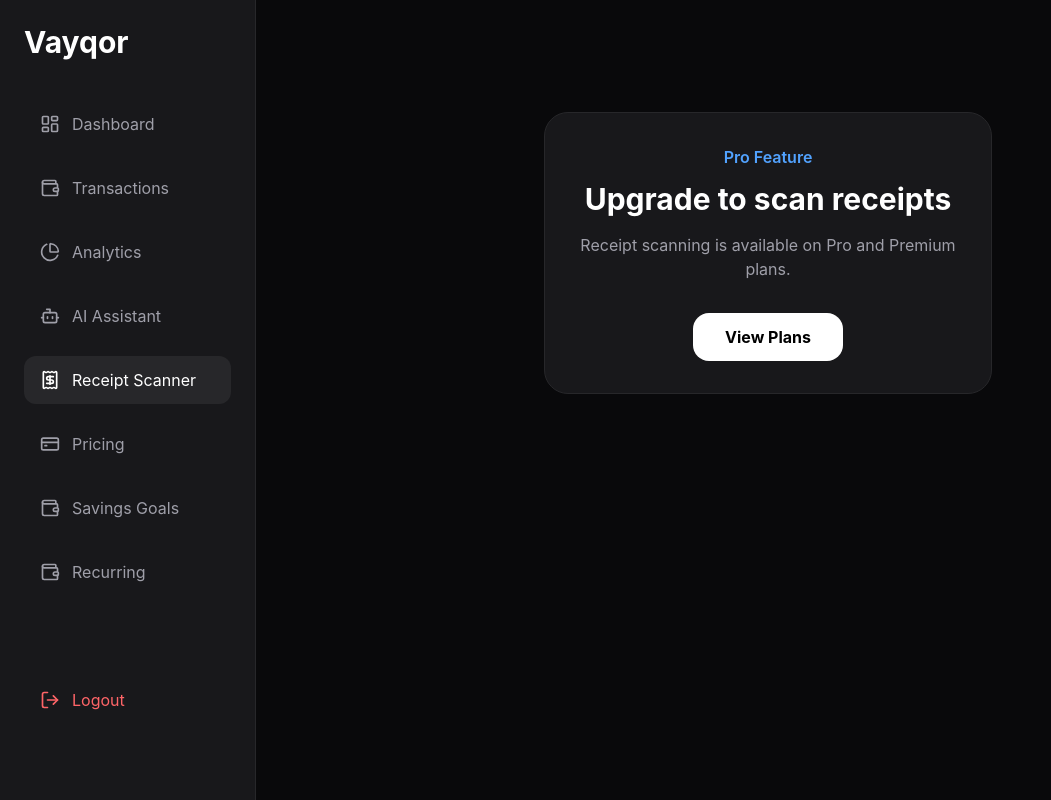
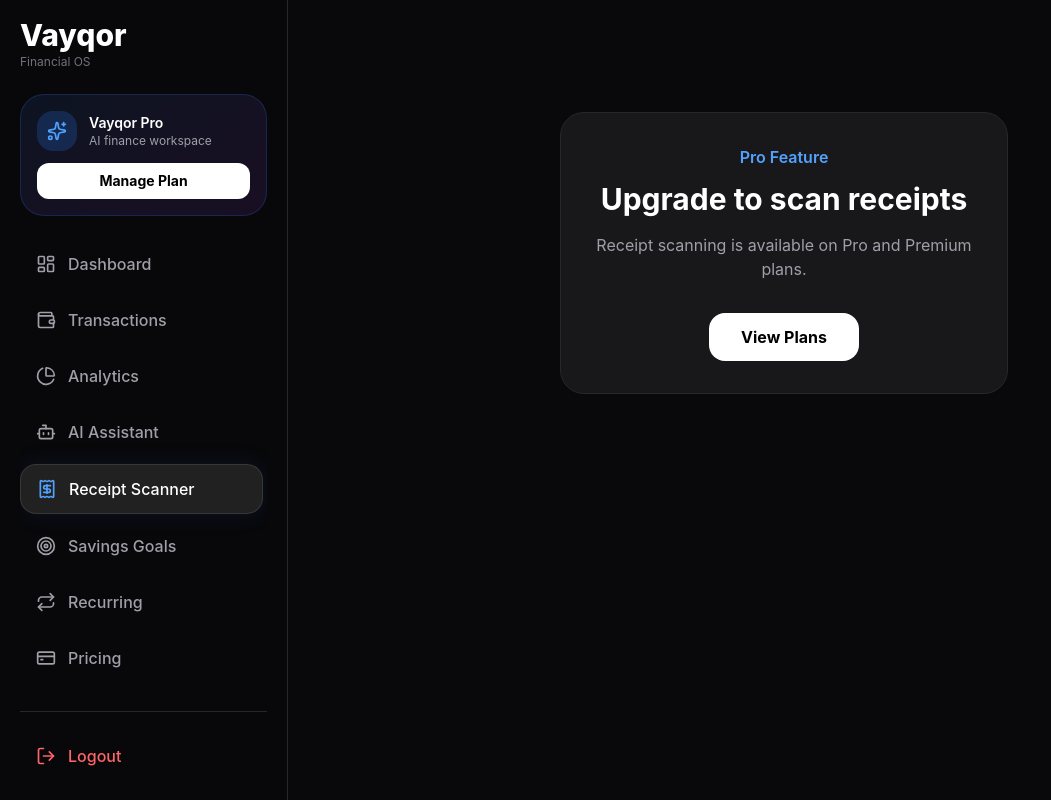
Before and after one commit to balqiskay/finsight-ai, a React (Vite) app in the folder client/: page /receipt-scanner in a window 1280 px wide. Shown: the whole page, without its empty margins (0-1051 px from the left). Built offline with nearby package versions, Linux system fonts and the light colour scheme; no server answers.

Commit message:
Upgrade sidebar UI

```diff
--- a/client/src/components/Sidebar.jsx
+++ b/client/src/components/Sidebar.jsx
@@ -8,6 +8,9 @@ import {
   Bot,
   Receipt,
   CreditCard,
+  Target,
+  Repeat,
+  Sparkles,
 } from "lucide-react";
 
 import {
@@ -21,17 +24,61 @@ function Sidebar() {
   const navigate = useNavigate();
   const location = useLocation();
 
-  const [isOpen, setIsOpen] = useState(false);
+  const [isOpen, setIsOpen] =
+    useState(false);
 
   const logout = () => {
     localStorage.removeItem("token");
     navigate("/login");
   };
 
+  const navItems = [
+    {
+      label: "Dashboard",
+      path: "/dashboard",
+      icon: <LayoutDashboard size={20} />,
+    },
+    {
+      label: "Transactions",
+      path: "/transactions",
+      icon: <Wallet size={20} />,
+    },
+    {
+      label: "Analytics",
+      path: "/analytics",
+      icon: <PieChart size={20} />,
+    },
+    {
+      label: "AI Assistant",
+      path: "/assistant",
+      icon: <Bot size={20} />,
+    },
+    {
+      label: "Receipt Scanner",
+      path: "/receipt-scanner",
+      icon: <Receipt size={20} />,
+    },
+    {
+      label: "Savings Goals",
+      path: "/savings",
+      icon: <Target size={20} />,
+    },
+    {
+      label: "Recurring",
+      path: "/recurring",
+      icon: <Repeat size={20} />,
+    },
+    {
+      label: "Pricing",
+      path: "/pricing",
+      icon: <CreditCard size={20} />,
+    },
+  ];
+
   const navItemClass = (path) =>
     location.pathname === path
-      ? "flex items-center gap-3 text-white bg-zinc-800 px-4 py-3 rounded-xl w-full"
-      : "flex items-center gap-3 text-zinc-400 hover:text-white px-4 py-3 rounded-xl w-full hover:bg-zinc-800 transition";
+      ? "flex items-center gap-3 text-white bg-white/10 border border-white/10 px-4 py-3 rounded-2xl w-full shadow-[0_0_25px_rgba(59,130,246,0.10)]"
+      : "flex items-center gap-3 text-zinc-400 hover:text-white px-4 py-3 rounded-2xl w-full hover:bg-zinc-800/80 transition";
 
   const handleNavigate = (path) => {
     navigate(path);
@@ -42,7 +89,7 @@ function Sidebar() {
     <>
       <button
         onClick={() => setIsOpen(true)}
-        className="md:hidden fixed top-4 left-4 z-50 bg-zinc-900 text-white p-3 rounded-xl border border-zinc-800"
+        className="md:hidden fixed top-4 left-4 z-50 bg-zinc-900/90 backdrop-blur-xl text-white p-3 rounded-2xl border border-zinc-800 shadow-xl"
       >
         <Menu size={22} />
       </button>
@@ -50,110 +97,104 @@ function Sidebar() {
       {isOpen && (
         <div
           onClick={() => setIsOpen(false)}
-          className="md:hidden fixed inset-0 bg-black/60 z-40"
+          className="md:hidden fixed inset-0 bg-black/70 backdrop-blur-sm z-40"
         />
       )}
 
-      <div
+      <aside
         className={`
-          fixed md:static top-0 left-0 z-50
-          w-64 min-h-screen bg-zinc-900 border-r border-zinc-800 p-6
+          fixed md:sticky top-0 left-0 z-50
+          w-72 min-h-screen h-screen bg-zinc-950/95 backdrop-blur-xl
+          border-r border-zinc-800 p-5
           transform transition-transform duration-300
           ${isOpen ? "translate-x-0" : "-translate-x-full"}
           md:translate-x-0
+          flex flex-col
         `}
       >
-        <div className="flex items-center justify-between mb-10">
-          <h1 className="text-3xl font-bold text-white">
+        <div className="flex items-center justify-between mb-6">
+          <button
+            onClick={() => handleNavigate("/dashboard")}
+            className="text-left"
+          >
+            <h1 className="text-3xl font-extrabold text-white leading-none">
               Vayqor
             </h1>
 
+            <p className="text-xs text-zinc-500 mt-1">
+              Financial OS
+            </p>
+          </button>
+
           <button
             onClick={() => setIsOpen(false)}
-            className="md:hidden text-zinc-400"
+            className="md:hidden text-zinc-400 hover:text-white"
           >
             <X size={24} />
           </button>
         </div>
 
-        <nav className="space-y-4">
-          <button
-            onClick={() => handleNavigate("/dashboard")}
-            className={navItemClass("/dashboard")}
-          >
-            <LayoutDashboard size={20} />
-            Dashboard
-          </button>
+        <div className="bg-gradient-to-br from-blue-500/10 to-purple-500/10 border border-blue-500/20 rounded-3xl p-4 mb-6">
+          <div className="flex items-center gap-3 mb-3">
+            <div className="w-10 h-10 rounded-2xl bg-blue-500/20 text-blue-400 flex items-center justify-center">
+              <Sparkles size={20} />
+            </div>
 
-          <button
-            onClick={() => handleNavigate("/transactions")}
-            className={navItemClass("/transactions")}
-          >
-            <Wallet size={20} />
-            Transactions
-          </button>
+            <div>
+              <p className="text-sm font-semibold text-white">
+                Vayqor Pro
+              </p>
 
-          <button
-            onClick={() => handleNavigate("/analytics")}
-            className={navItemClass("/analytics")}
-          >
-            <PieChart size={20} />
-            Analytics
-          </button>
-
-          <button
-            onClick={() => handleNavigate("/assistant")}
-            className={navItemClass("/assistant")}
-          >
-            <Bot size={20} />
-            AI Assistant
-          </button>
-
-          <button
-           onClick={() =>
-            handleNavigate("/receipt-scanner")
-           }
-           className={navItemClass(
-           "/receipt-scanner"
-          )}
-          >
-            <Receipt size={20} />
-            Receipt Scanner
-          </button>
+              <p className="text-xs text-zinc-400">
+                AI finance workspace
+              </p>
+            </div>
+          </div>
 
           <button
             onClick={() => handleNavigate("/pricing")}
-           className={navItemClass("/pricing")}
+            className="w-full bg-white text-black py-2 rounded-xl text-sm font-bold hover:scale-[1.02] transition"
           >
-            <CreditCard size={20} />
-            Pricing
+            Manage Plan
           </button>
+        </div>
 
+        <nav className="space-y-2 flex-1 overflow-y-auto pr-1">
+          {navItems.map((item) => (
             <button
-            onClick={() => handleNavigate("/savings")}
-            className={navItemClass("/savings")}
+              key={item.path}
+              onClick={() => handleNavigate(item.path)}
+              className={navItemClass(item.path)}
             >
-            <Wallet size={20} />
-            Savings Goals
+              <span
+                className={
+                  location.pathname === item.path
+                    ? "text-blue-400"
+                    : ""
+                }
+              >
+                {item.icon}
+              </span>
+
+              <span className="font-medium">
+                {item.label}
+              </span>
             </button>
-
-          <button
-            onClick={() => handleNavigate("/recurring")}
-            className={navItemClass("/recurring")}
-          >
-            <Wallet size={20} />
-            Recurring
-          </button>
+          ))}
         </nav>
 
+        <div className="pt-5 border-t border-zinc-800">
           <button
             onClick={logout}
-          className="flex items-center gap-3 text-red-400 hover:bg-red-500 hover:text-white px-4 py-3 rounded-xl w-full transition mt-20"
+            className="flex items-center gap-3 text-red-400 hover:bg-red-500/10 hover:text-red-300 px-4 py-3 rounded-2xl w-full transition"
           >
             <LogOut size={20} />
+            <span className="font-medium">
               Logout
+            </span>
           </button>
         </div>
+      </aside>
     </>
   );
 }
```
Lines whose indentation alone changed are shown as unchanged.
